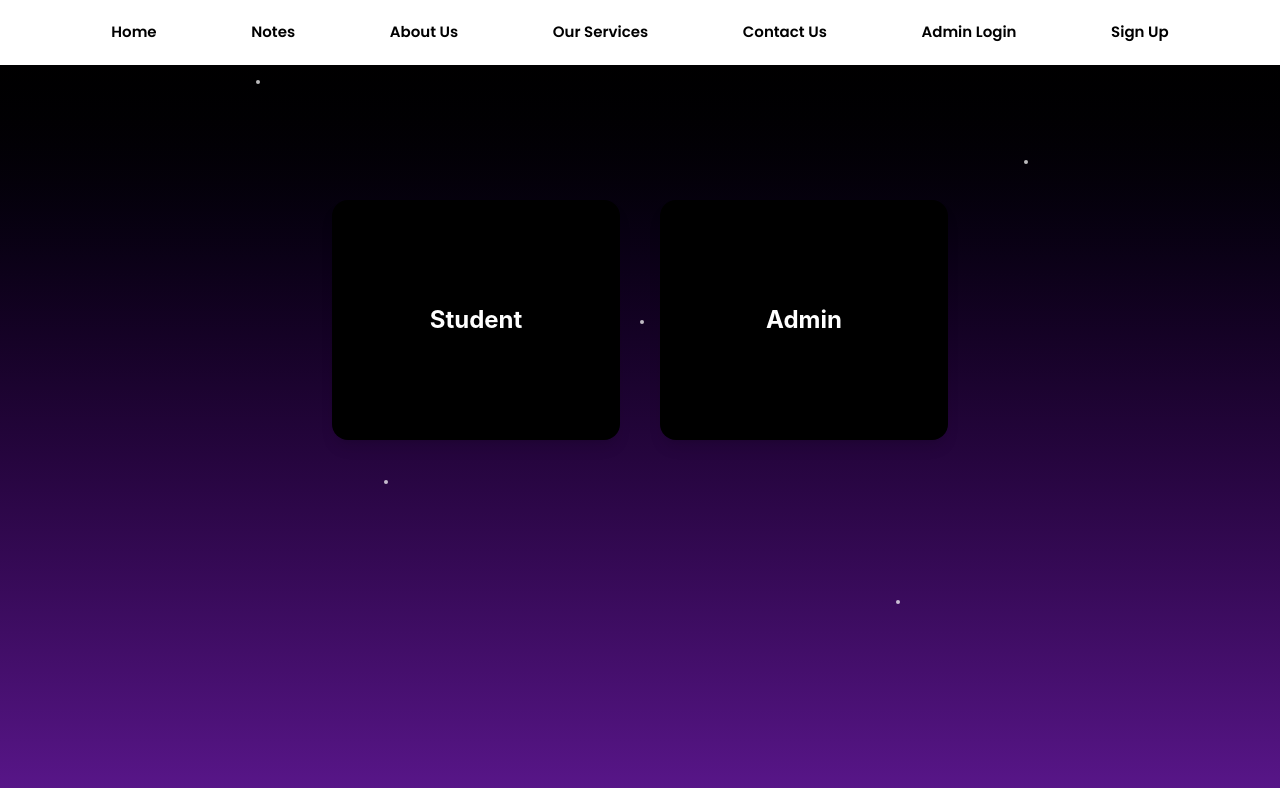
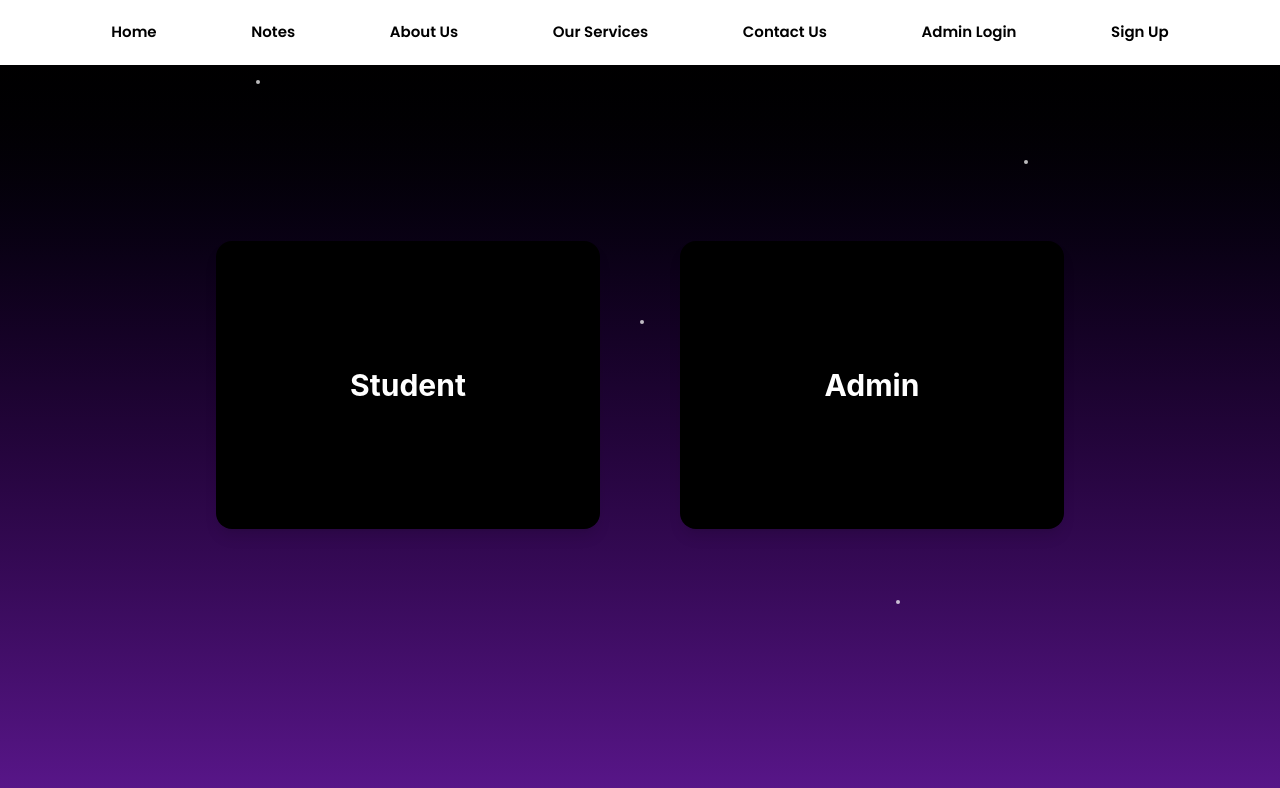
Before and after one commit to ANSHUMANMOREY7/Notes-Store, a React (Vite) app in the folder client/: page /Path in a window 1280 px wide. Shown: the top 788 px of the page. Built offline with nearby package versions, Linux system fonts and the light colour scheme.

Commit message:
increase card size and padding for additional content

```diff
--- a/client/src/pages/Portals/Path.jsx
+++ b/client/src/pages/Portals/Path.jsx
@@ -16,17 +16,17 @@ const Path = () => {
   <div className="absolute w-1 h-1 bg-white rounded-full animate-pulse" style={{top:"75%",left:"70%"}}></div>
 
 </div>
-     <div className="relative z-10 flex items-center justify-center h-[80vh] gap-10">
+     <div className="relative z-10 flex items-center justify-center min-h-[calc(100vh-30px)] gap-20">
 
-      <div className="relative z-10 flex items-center justify-center h-[80vh] gap-10">
 
-  <div className="bg-black text-white w-72 h-60 rounded-2xl flex items-center justify-center text-2xl font-bold shadow-lg">
-    Student
-  </div>
-<div className="bg-black text-white w-72 h-60 rounded-2xl flex items-center justify-center text-2xl font-bold shadow-lg">
-    Admin
-  </div>
+
+  <div className="bg-black text-white w-96 h-72 rounded-2xl flex flex-col items-center justify-center p-8 gap-4 shadow-lg">
+  <h2 className="text-3xl font-bold">Student</h2>
 </div>
+<div className="bg-black text-white w-96 h-72 rounded-2xl flex flex-col items-center justify-center p-8 gap-4 shadow-lg">
+  <h2 className="text-3xl font-bold">Admin</h2>
+</div>
+
 </div>
 
     </div>
```
